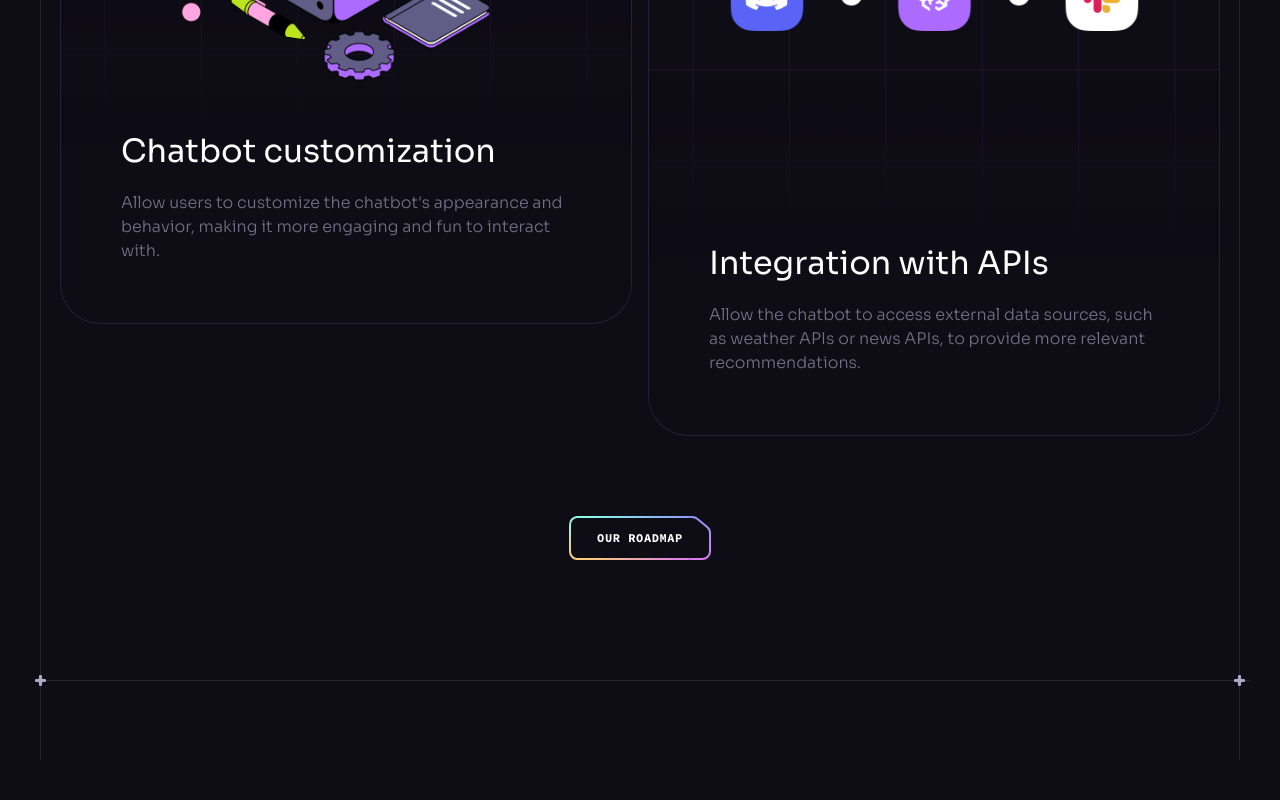
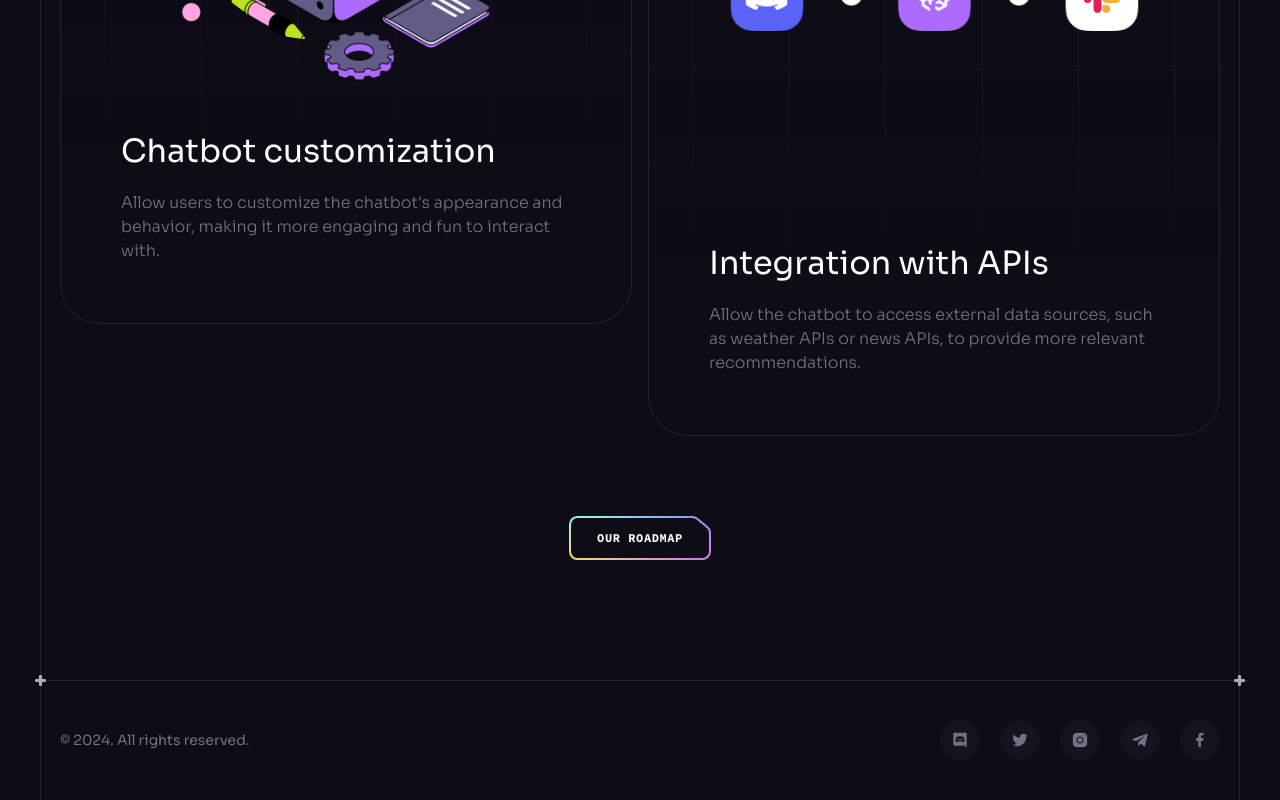
Before and after one commit to chrisjimenez10/brainwave_project, a React (Vite) app: page / in a window 1280 px wide. Shown: the part 8541-9341 px from the top of the page. Before the commit the page ends 9301 px from the top, so only its background shows below. Built offline with nearby package versions, Linux system fonts and the light colour scheme.

Commit message:
completed Footer component with Date isntance object to display current year

```diff
--- a/src/components/Footer.jsx
+++ b/src/components/Footer.jsx
@@ -1,10 +1,23 @@
 import Section from "./Section";
+import { socials } from "../constants";
 
 const Footer = () => {
   return (
     //Here, we are using the ! (IMPORTANT) which resets/gives priority to these CSS declarations (Since the Section component has existing px, py values)
     <Section crosses className="!px-0 !py-10">
+        <div className="container flex sm:justify-between justify-center items-center gap-10 max-sm:flex-col">
+            <p className="caption text-n-4 lg:block">© {new Date().getFullYear()}. All rights reserved.</p>
 
+            <ul className="flex gap-5 flex-wrap">
+                {socials.map((item)=>{
+                    return(
+                        <a key={item.id} href={item.url} target="_blank" className="flex items-center justify-center w-10 h-10 bg-n-7 rounded-full transition-colors hover:bg-n-6">
+                            <img src={item.iconUrl} alt={item.title} width={16} height={16}/>
+                        </a>
+                    )
+                })}
+            </ul>
+        </div>
     </Section>
   )
 }
```
